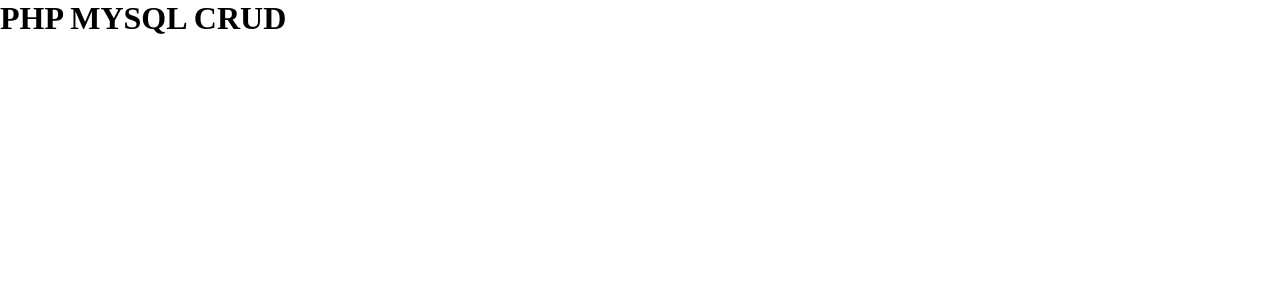
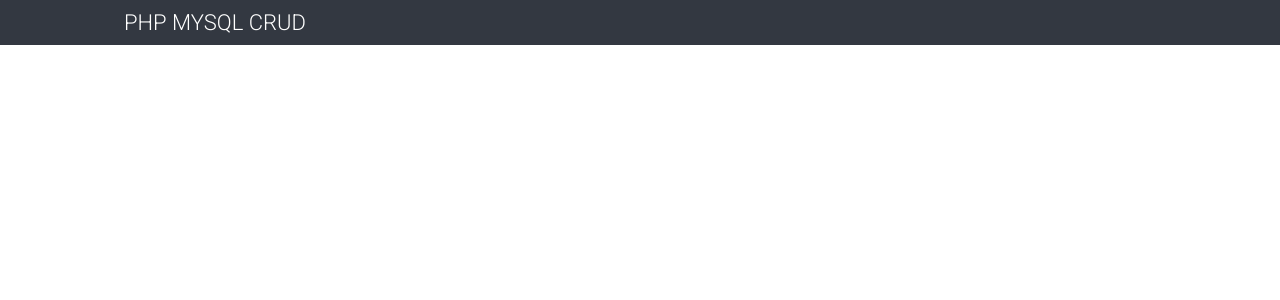
Before and after one commit to yh9alek/php-basic-crud, a PHP site: page / in a window 1280 px wide. Shown: the top 300 px of the page. Run offline with PHP 8.4, Linux system fonts and the light colour scheme.

Commit message:
The header is finished

```diff
--- a/assets/css/index.css
+++ b/assets/css/index.css
@@ -1,3 +1,5 @@
+@import url('https://fonts.googleapis.com/css2?family=Roboto:wght@300;500;700&display=swap');
+
 * {
     padding: 0;
     margin: 0;
@@ -5,4 +7,27 @@
     list-style: none;
     outline: none;
     text-decoration: none;
+    font-family: 'Roboto', sans-serif;
 }
+
+.container {
+    padding: 10px 7%;
+    max-width: 1200px;
+    margin: 0 auto;
+}
+
+header {
+    background-color: #333841;
+    color: #fff;
+}
+
+header h1 {
+    font-size: 22px;
+    font-weight: 300;
+}
+
+@media screen and (min-width: 1200px) {
+    .container {
+        padding: 10px 84px;
+    }
+}
--- a/index.php
+++ b/index.php
@@ -4,11 +4,13 @@
         <meta charset="UTF-8">
         <meta name="viewport" content="width=device-width, initial-scale=1.0">
         <title>PHP CRUD Básico</title>
-        <link rel="stylesheet" href="/assets/css/index.css">
+        <link rel="stylesheet" href="../php crud/assets/css/index.css">
     </head>
     <body>
         <header>
-            <h1>PHP MYSQL CRUD</h1>
+            <div class="container">
+                <h1>PHP MYSQL CRUD</h1>
+            </div>
         </header>
     </body>
 </html>
```
